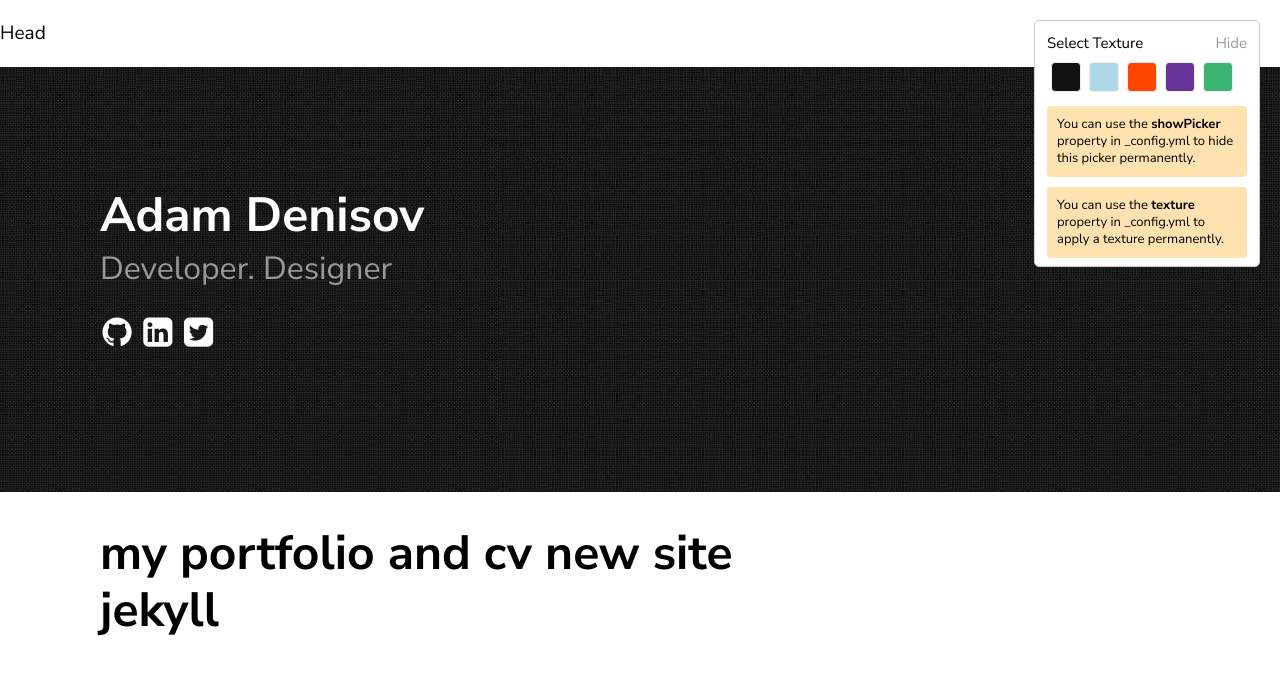
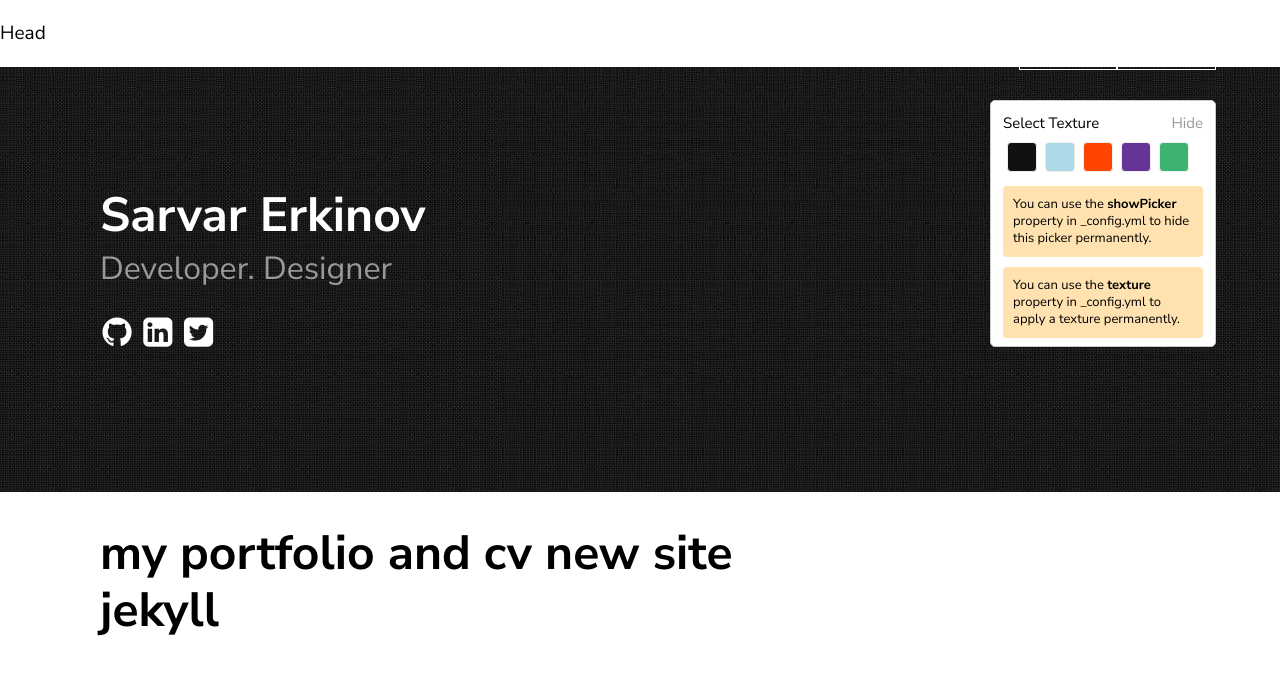
Before and after one commit to sarvar8373/jekyll, a Jekyll site: the page built from index.html, in a window 1280 px wide. Shown: the top 675 px of the page. Built offline with Jekyll 4.4.1, drawn with Linux system fonts in a browser that asks for light colours.

Commit message:
Update _config.yml

```diff
--- a/_config.yml
+++ b/_config.yml
@@ -15,11 +15,11 @@ sass:
 
 permalink: /posts/:title/
 texture:
-  title: Adam Denisov
+  title: Sarvar Erkinov
   tagline: Developer. Designer
   date_format: "%b %-d, %Y"
   style: black
-  showNav: false
+  showNav: ture
   showPicker: true
 
   # generate social links in footer
```
